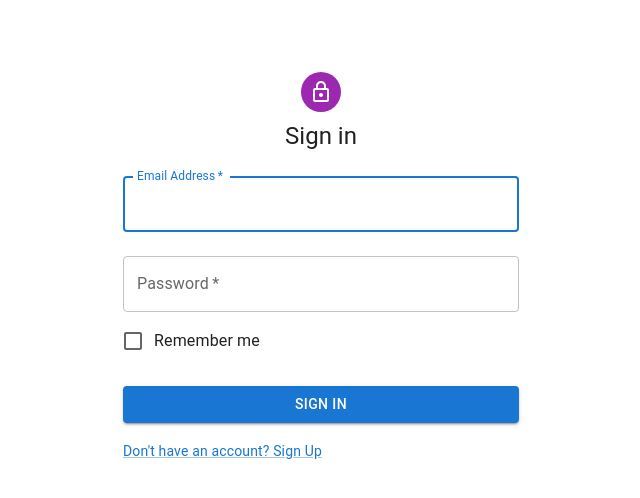
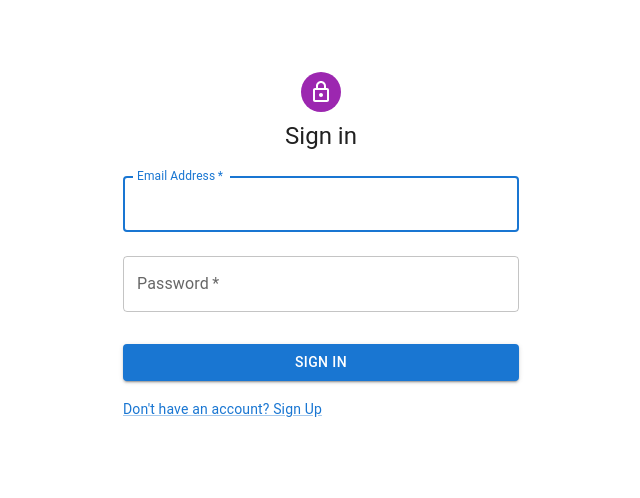
Before and after one commit to FrancescoDeSimone/starwiki, a React (Create React App) app: page / in a window 1280 px wide. Shown: the top 498 px of the page, without its empty margins (319-959 px from the left). Built offline with nearby package versions, Linux system fonts and the light colour scheme.

Commit message:
Fix default path

```diff
--- a/src/App.tsx
+++ b/src/App.tsx
@@ -25,9 +25,8 @@ export default () => {
         useRoutes([
             { path: "signup", element: <SignUp /> },
             { path: "login", element: <Login /> },
-            { path: "/", element: <Main /> },
             { path: "starwiki", element: <Main /> },
             { path: "detail", element: <DetailPage /> },
-            { path: "*", element: <Main /> },
+            { path: "/", element: <Main /> },
         ]);
 }
--- a/src/Pages/Login.tsx
+++ b/src/Pages/Login.tsx
@@ -70,10 +70,6 @@ export default () => {
                             id="password"
                             autoComplete="current-password"
                         />
-                        <FormControlLabel
-                            control={<Checkbox value="remember" color="primary" />}
-                            label="Remember me"
-                        />
                         <Button
                             type="submit"
                             fullWidth
--- a/src/index.tsx
+++ b/src/index.tsx
@@ -8,9 +8,10 @@ import {
 } from "react-router-dom";
 
 
+console.log(process.env.PUBLIC_URL)
 ReactDOM.render(
     <React.StrictMode>
-        <Router>
+        <Router basename={process.env.PUBLIC_URL}>
             <App />
         </Router>
 
```
Also changed, not shown: 1 other file (tests, documents, lock files or other folders).
